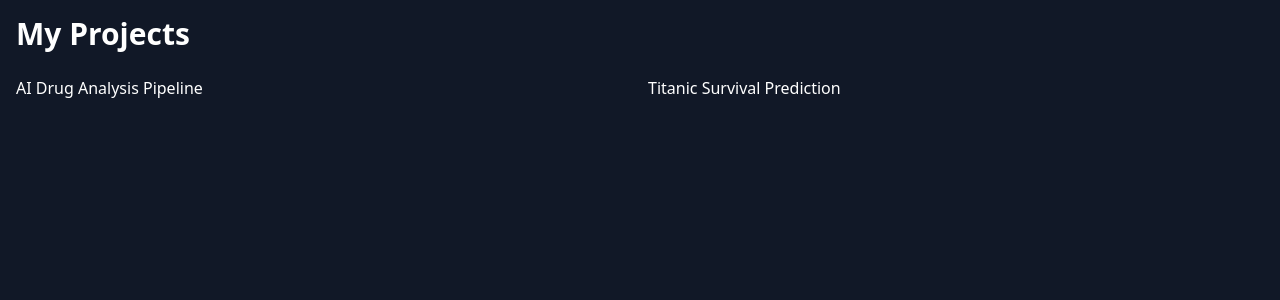
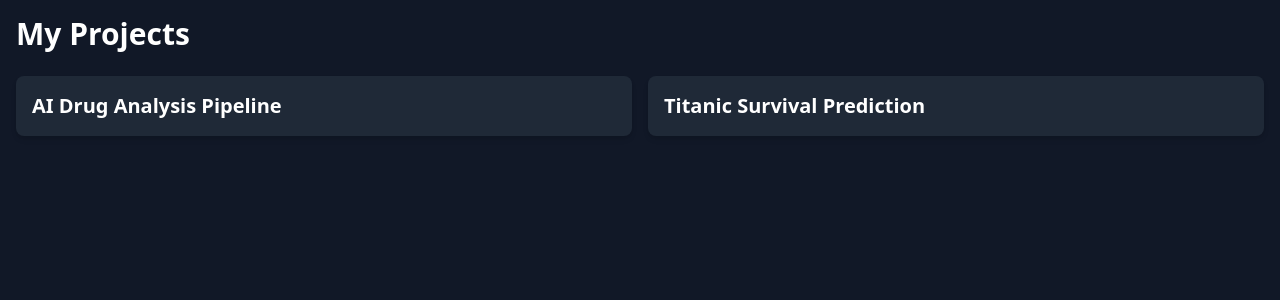
Before and after one commit to Sheldon01/portfolio-site, a Next.js app: page /projects in a window 1280 px wide. Shown: the top 300 px of the page. Built offline with nearby package versions, Linux system fonts and the light colour scheme.

Commit message:
styling for the project page

```diff
--- a/src/components/ProjectCard.tsx
+++ b/src/components/ProjectCard.tsx
@@ -1,18 +1,9 @@
-
-const ProjectCard = ({ title }) => {
-
+const ProjectCard = ({ title }: { title: string }) => {
     return (
-
-      <div className="project-card">
-
-        <h2>{title}</h2>
-
+      <div className="bg-gray-800 p-4 rounded-lg shadow-md hover:shadow-lg transition-shadow">
+        <h2 className="text-xl font-bold text-white">{title}</h2>
       </div>
-
     );
-
   };
 
-
-
   export default ProjectCard;
```
